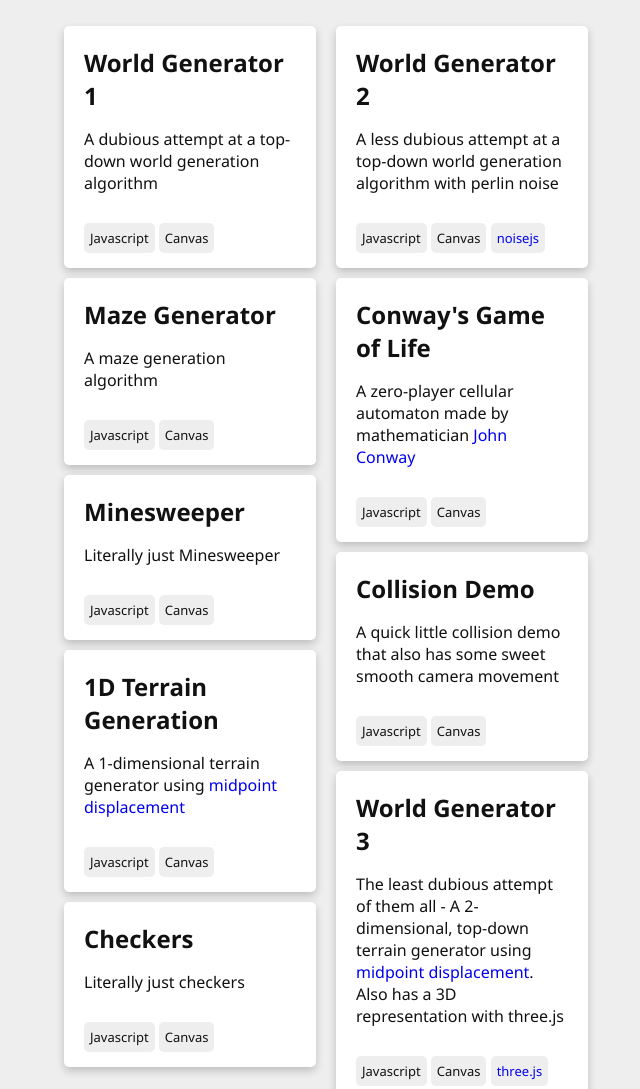
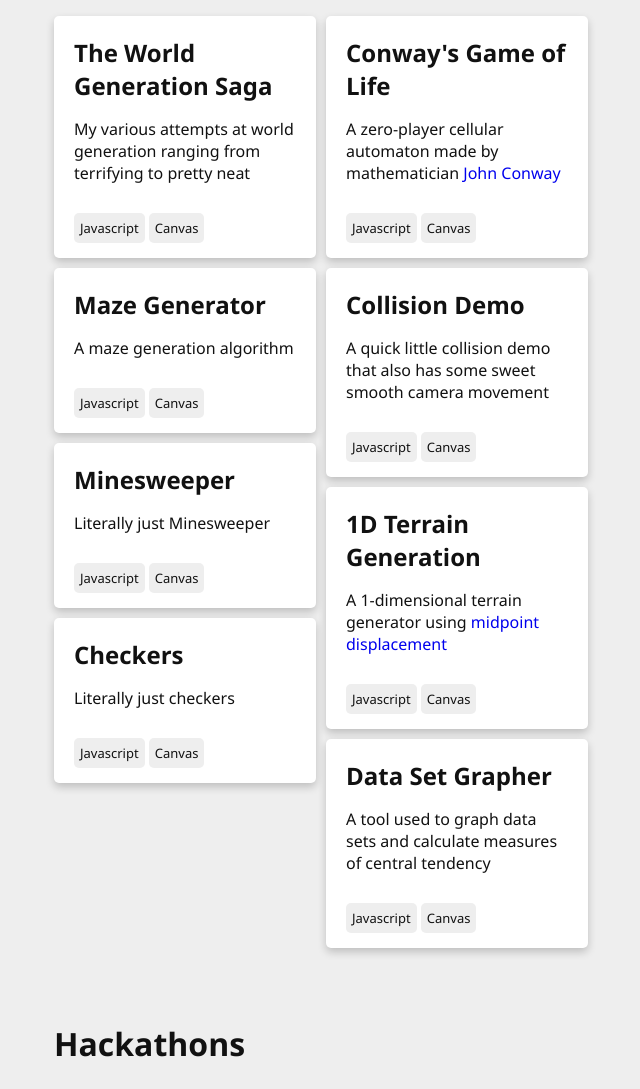
Before and after one commit to jayp570/jayp570.github.io, a plain HTML site: page index.html in a window 1280 px wide. Shown: the part 1460-2549 px from the top of the page, without its empty margins (474-1114 px from the left). Drawn offline with Linux system fonts and the light colour scheme.

Commit message:
made new page for world generation

```diff
--- a/index.html
+++ b/index.html
@@ -87,8 +87,8 @@
 
                 <div id="column">
                     <div id="card">
-                        <a id="cardTitle" href="miscellaneous/worldgen1/index.html">World Generator 1</a>
-                        <p id="cardDesc">A dubious attempt at a top-down world generation algorithm</p>
+                        <a id="cardTitle" href="miscellaneous/worldgen.html">The World Generation Saga</a>
+                        <p id="cardDesc">My various attempts at world generation ranging from terrifying to pretty neat</p>
                         <div id="cardTags">
                             <span id="cardTag">Javascript</span>
                             <span id="cardTag">Canvas</span>
@@ -111,14 +111,6 @@
                         </div>
                     </div>
                     <div id="card">
-                        <a id="cardTitle" href="miscellaneous/1dterraingen/index.html">1D Terrain Generation</a>
-                        <p id="cardDesc">A 1-dimensional terrain generator using <a href="http://ijcsit.com/docs/Volume%207/vol7issue2/ijcsit20160702114.pdf">midpoint displacement</a></p>
-                        <div id="cardTags">
-                            <span id="cardTag">Javascript</span>
-                            <span id="cardTag">Canvas</span>
-                        </div>
-                    </div>
-                    <div id="card">
                         <a id="cardTitle" href="miscellaneous/checkers/index.html">Checkers</a>
                         <p id="cardDesc">Literally just checkers</p>
                         <div id="cardTags">
@@ -130,15 +122,6 @@
 
 
                 <div id="column">
-                    <div id="card">
-                        <a id="cardTitle" href="miscellaneous/worldgen2/index.html">World Generator 2</a>
-                        <p id="cardDesc">A less dubious attempt at a top-down world generation algorithm with perlin noise</p>
-                        <div id="cardTags">
-                            <span id="cardTag">Javascript</span>
-                            <span id="cardTag">Canvas</span>
-                            <span id="cardTag"><a href="https://github.com/josephg/noisejs">noisejs</a></span>
-                        </div>
-                    </div>
                     <div id="card">
                         <a id="cardTitle" href="miscellaneous/gameoflife/index.html">Conway's Game of Life</a>
                         <p id="cardDesc">A zero-player cellular automaton made by mathematician <a href="https://en.wikipedia.org/wiki/John_Horton_Conway">John Conway</a></p>
@@ -156,12 +139,11 @@
                         </div>
                     </div>
                     <div id="card">
-                        <a id="cardTitle" href="miscellaneous/2dterraingen/index.html">World Generator 3</a>
-                        <p id="cardDesc">The least dubious attempt of them all - A 2-dimensional, top-down terrain generator using <a href="http://ijcsit.com/docs/Volume%207/vol7issue2/ijcsit20160702114.pdf">midpoint displacement</a>. Also has a 3D representation with three.js</p>
+                        <a id="cardTitle" href="miscellaneous/1dterraingen/index.html">1D Terrain Generation</a>
+                        <p id="cardDesc">A 1-dimensional terrain generator using <a href="http://ijcsit.com/docs/Volume%207/vol7issue2/ijcsit20160702114.pdf">midpoint displacement</a></p>
                         <div id="cardTags">
                             <span id="cardTag">Javascript</span>
                             <span id="cardTag">Canvas</span>
-                            <span id="cardTag"><a href="https://threejs.org/">three.js</a></span>
                         </div>
                     </div>
                     <div id="card">
--- a/styles/card.css
+++ b/styles/card.css
@@ -57,10 +57,10 @@
 
 #gridContainer {
     display: flex;
-    justify-content: space-between;
+    padding: 0px;
 }
 
 #column {
     width: 100%;
-    margin: 10px;
+    margin-right: 10px;
 }
```
Also changed, not shown: miscellaneous/worldgen.html (added, +48 -0 lines).
